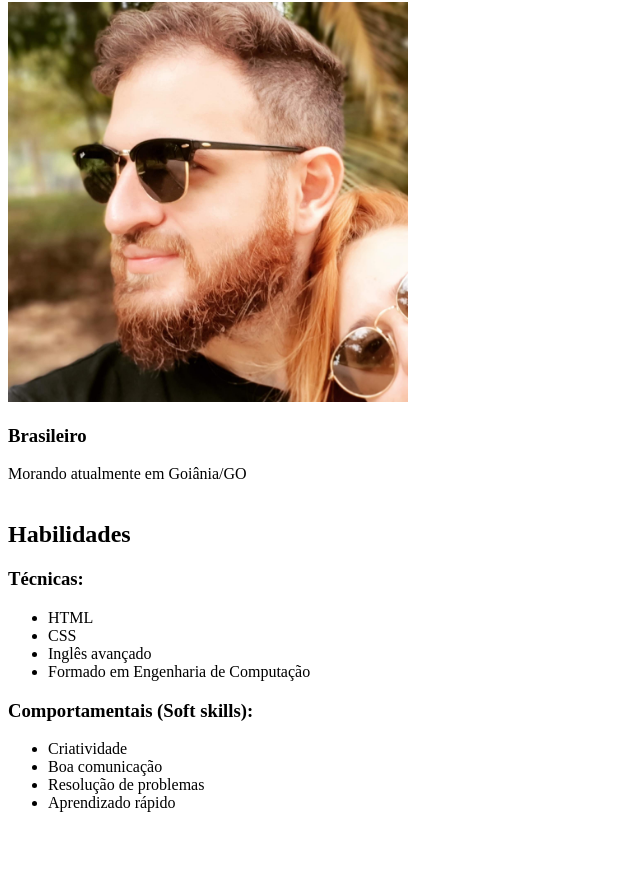
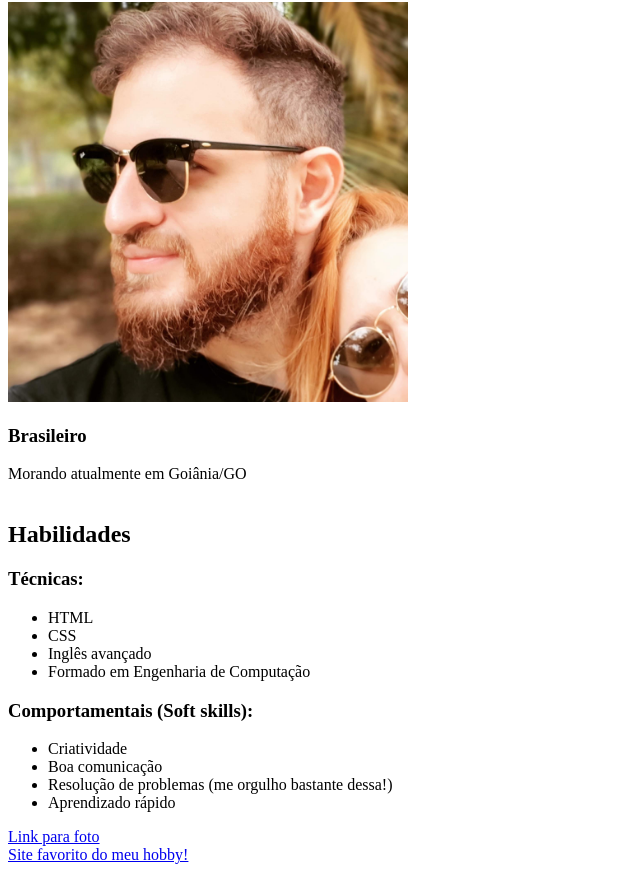
Before and after one commit to andreresende36/andreresende36.github.io, a plain HTML site: page index.html in a window 1280 px wide. Shown: the part 78-950 px from the top of the page, without its empty margins (0-640 px from the left). Before the commit the page ends 906 px from the top, so only its background shows below. Drawn offline with Linux system fonts and the light colour scheme.

Commit message:
Adição de links internos e externos no arquivo index.html

```diff
--- a/index.html
+++ b/index.html
@@ -8,7 +8,7 @@
 </head>
 <body>
     <h1>André Luiz Dias Resende</h1>
-    <img src="andre.jpg" alt="andre-resende" width="400px">
+    <img src="andre.jpg" alt="andre-resende" width="400px" id="foto"  >
     <h3>
         Brasileiro
     </h3>
@@ -28,8 +28,10 @@
     <ul>
         <li>Criatividade</li>
         <li>Boa comunicação</li>
-        <li>Resolução de problemas</li>
+        <li>Resolução de problemas (me orgulho bastante dessa!)</li>
         <li>Aprendizado rápido</li>
     </ul>
+    <a href="#foto">Link para foto</a><br>
+    <a href="https://www.pokerstrategy.com/" target="_blank">Site favorito do meu hobby!</a>
 </body>
 </html>
```
